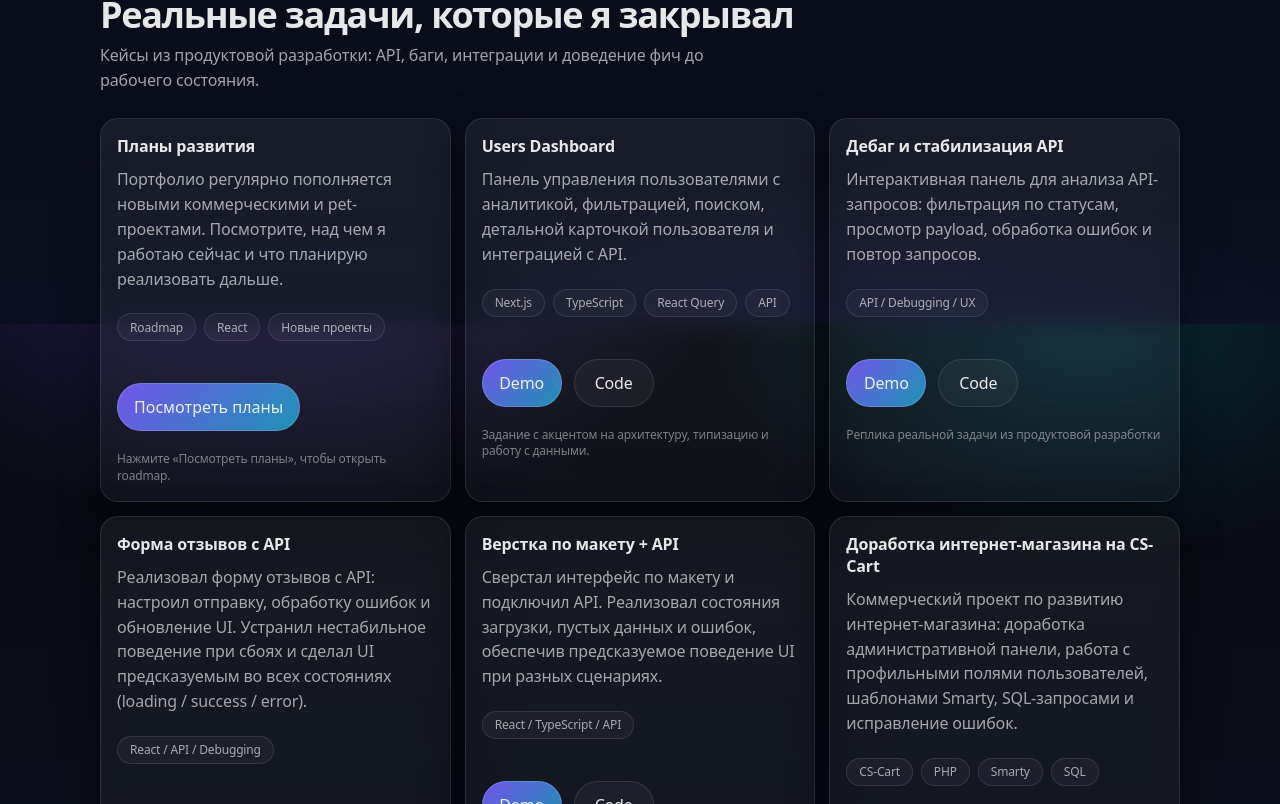
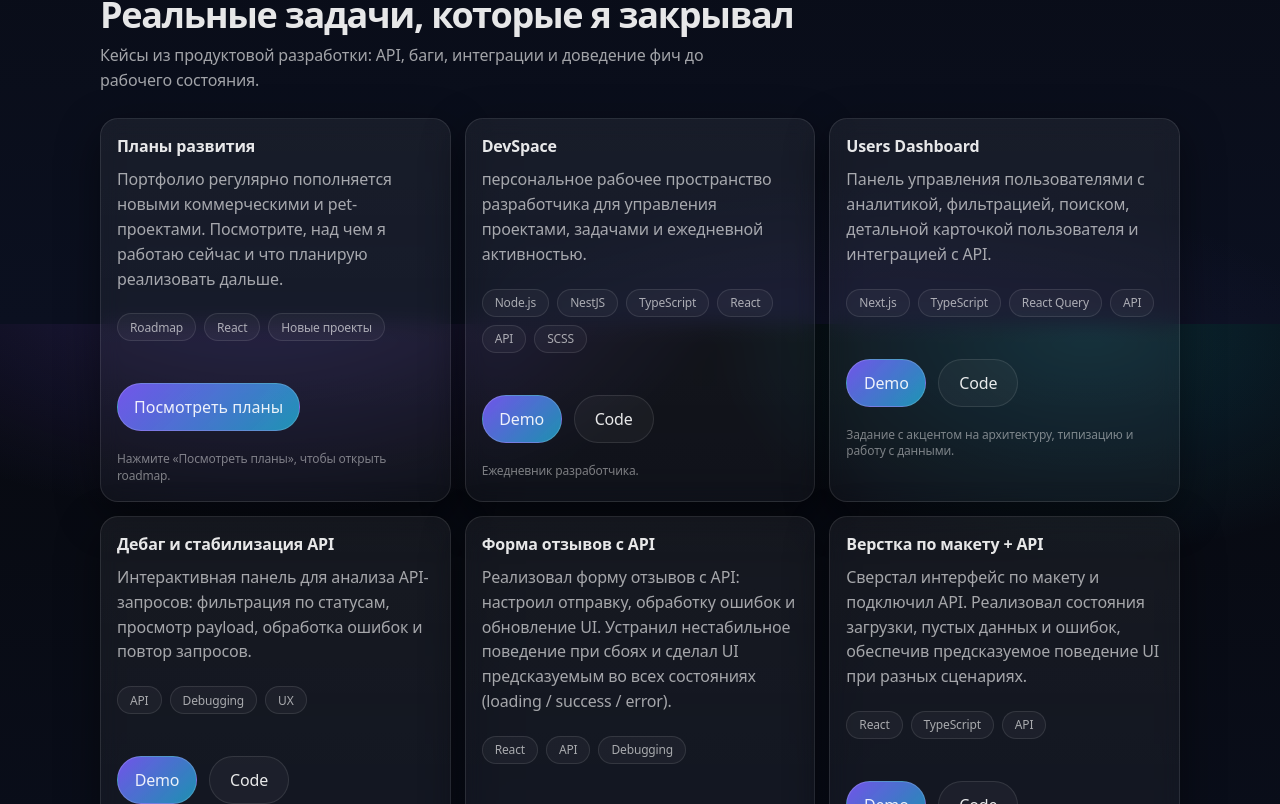
Before and after one commit to Matvey2704/portfolio-site, a React (Vite) app: page / in a window 1280 px wide. Shown: the part 2076-2880 px from the top of the page. Built offline with nearby package versions, Linux system fonts and the light colour scheme.

Commit message:
Добавил новый блок с новым проектом + немного изменил дизайн карточек

```diff
--- a/src/components/sections/ProjectsSection/ProjectsSection.tsx
+++ b/src/components/sections/ProjectsSection/ProjectsSection.tsx
@@ -22,6 +22,14 @@ const projects: Project[] = [
   tags: ['Roadmap', 'React', 'Новые проекты'],
   note: 'Нажмите «Посмотреть планы», чтобы открыть roadmap.',
 },
+{
+    title: 'DevSpace',
+    desc: 'персональное рабочее пространство разработчика для управления проектами, задачами и ежедневной активностью.',
+    tags: ['Node.js','NestJS', 'TypeScript', 'React', 'API', 'SCSS'],
+    demo: 'https://dev-space-p9cg.vercel.app/',
+    code: 'https://github.com/Matvey2704/DevSpace',
+    note: 'Ежедневник разработчика.',
+  },
   {
     title: 'Users Dashboard',
     desc: 'Панель управления пользователями с аналитикой, фильтрацией, поиском, детальной карточкой пользователя и интеграцией с API.',
@@ -33,7 +41,7 @@ const projects: Project[] = [
   {
     title: 'Дебаг и стабилизация API',
     desc: 'Интерактивная панель для анализа API-запросов: фильтрация по статусам, просмотр payload, обработка ошибок и повтор запросов.',
-    tags: ['API / Debugging / UX'],
+    tags: ['API' , 'Debugging', 'UX'],
     demo: 'https://react-api-debug-panel.vercel.app',
     code: 'https://github.com/Matvey2704/react-api-debug-panel',
     note: 'Реплика реальной задачи из продуктовой разработки',
@@ -41,7 +49,7 @@ const projects: Project[] = [
   {
     title: 'Форма отзывов с API',
     desc: 'Реализовал форму отзывов с API: настроил отправку, обработку ошибок и обновление UI. Устранил нестабильное поведение при сбоях и сделал UI предсказуемым во всех состояниях (loading / success / error).',
-    tags: ['React / API / Debugging'],
+    tags: ['React' , 'API' , 'Debugging'],
     demo: 'https://react-review-form-theta.vercel.app',
     code: 'https://github.com/Matvey2704/react-review-form',
     note: 'Исправил ошибки запросов, реализовал обновление UI и устранил рассинхрон состояния. Упрощённая версия — оригинал под NDA',
@@ -49,7 +57,7 @@ const projects: Project[] = [
   {
     title: 'Верстка по макету + API',
     desc: 'Сверстал интерфейс по макету и подключил API. Реализовал состояния загрузки, пустых данных и ошибок, обеспечив предсказуемое поведение UI при разных сценариях.',
-    tags: ['React / TypeScript / API'],
+    tags: ['React' , 'TypeScript', 'API'],
     demo: 'https://react-profile-dashboard-psi.vercel.app',
     code: 'https://github.com/Matvey2704/react-profile-dashboard',
     note: 'Реализовал поиск, табы и обработку состояний списка. Упрощённая версия — оригинал под NDA',
--- a/src/components/ui/RoadmapModal/RoadmapModal.tsx
+++ b/src/components/ui/RoadmapModal/RoadmapModal.tsx
@@ -49,7 +49,7 @@ export function RoadmapModal({
 
           <ul>
             <li>Коммерческий проект на CS-Cart</li>
-            <li>LegiCheck</li>
+            <li>DevSpace</li>
           </ul>
         </div>
 
@@ -59,7 +59,7 @@ export function RoadmapModal({
           <ul>
             <li>CRM Dashboard</li>
             <li>Chat с WebSocket</li>
-            <li>Интернет-магазин</li>
+            <li>LegiCheck</li>
           </ul>
         </div>
 
```
